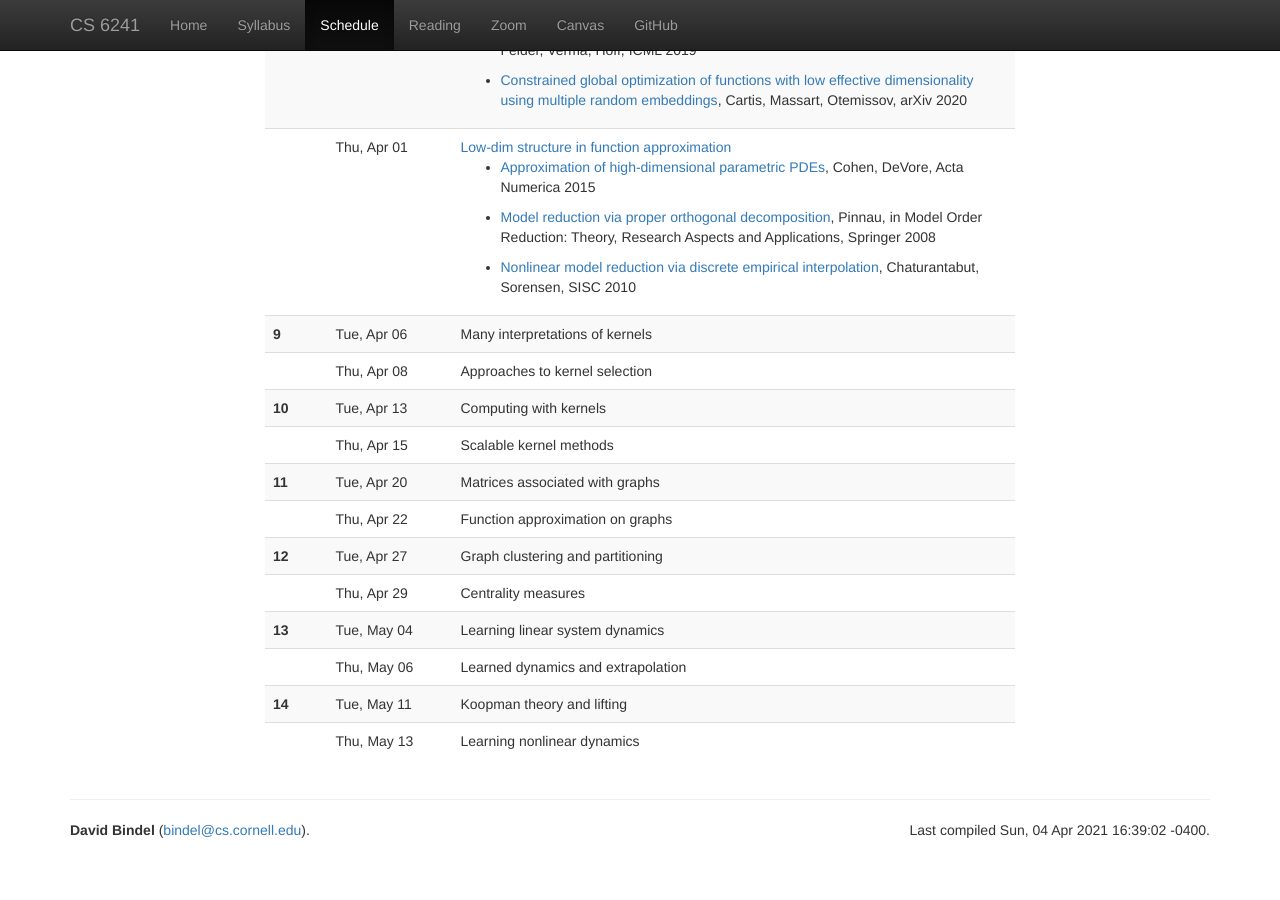
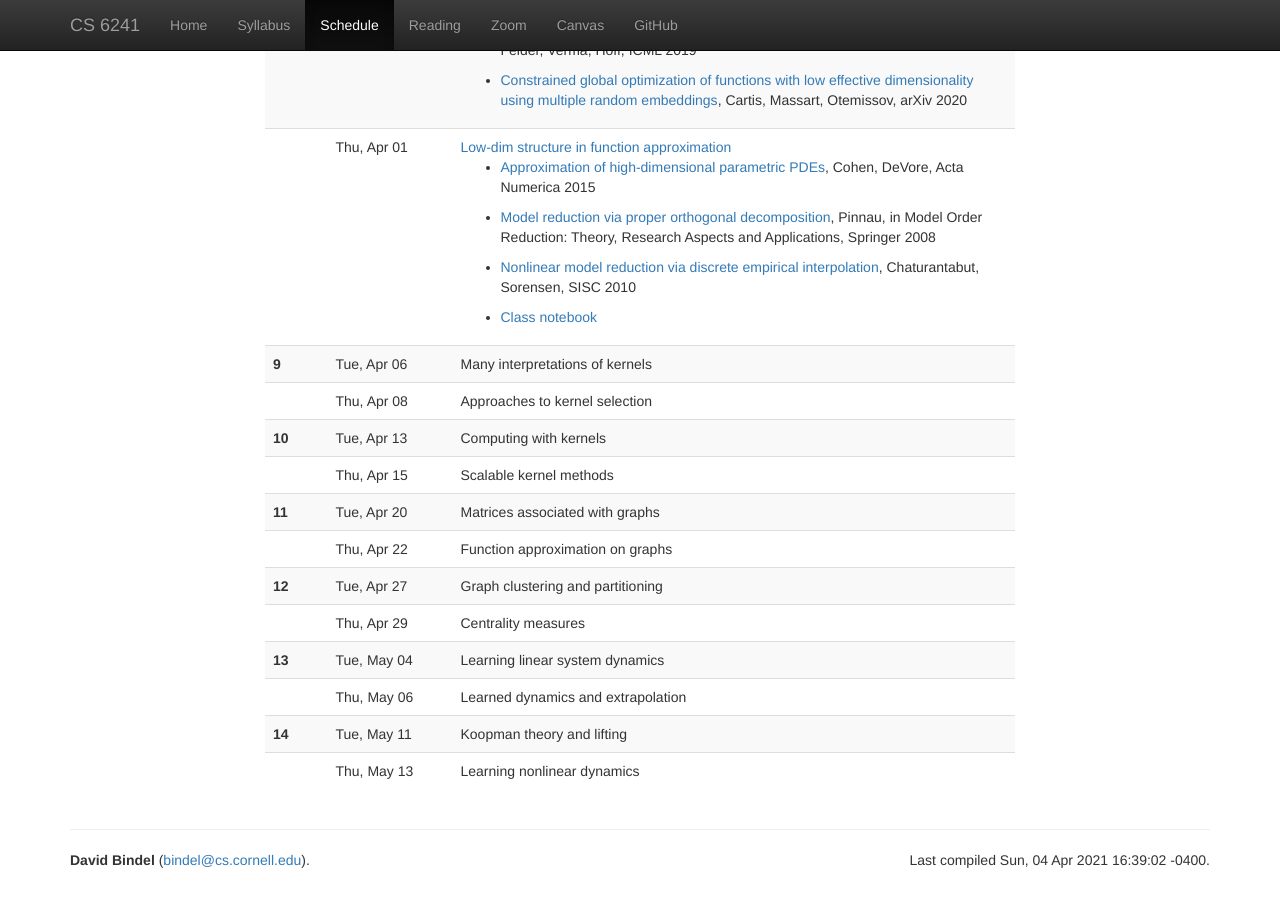
Before and after one commit to dbindel/cs6241-s21, a Jekyll site: the page built from web/schedule.html, in a window 1280 px wide and 900 px high, scrolled down 3294 px. Built offline with Jekyll 4.4.1, drawn with Linux system fonts in a browser that asks for light colours; nearby versions of some CDN libraries; before the commit the page ends 4164 px from its top, so only the background shows below that.

Commit message:
Added 4/1 notebooks.

```diff
--- a/web/_data/lectures.yml
+++ b/web/_data/lectures.yml
@@ -215,6 +215,7 @@
     - "[Approximation of high-dimensional parametric PDEs](https://arxiv.org/pdf/1502.06797), Cohen, DeVore, Acta Numerica 2015"
     - "[Model reduction via proper orthogonal decomposition](https://link-springer-com.proxy.library.cornell.edu/chapter/10.1007%2F978-3-540-78841-6_5), Pinnau, in Model Order Reduction: Theory, Research Aspects and Applications, Springer 2008"
     - "[Nonlinear model reduction via discrete empirical interpolation](https://epubs.siam.org/doi/abs/10.1137/090766498), Chaturantabut, Sorensen, SISC 2010"
+    - "[Class notebook](meetings/nb-2021-04-01.ipynb)"
 #
 # ==================
 # Week 9
```
